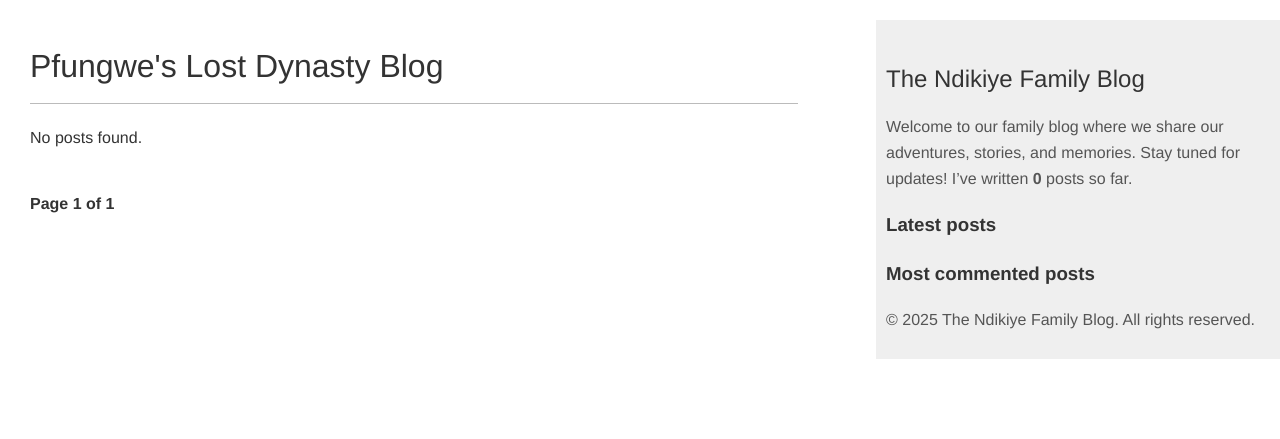
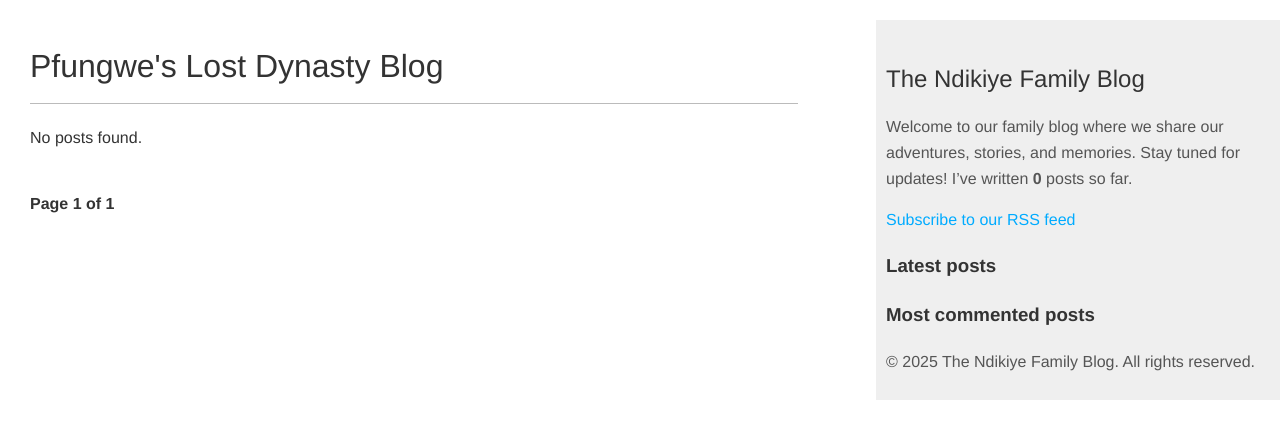
Before and after one commit to Mikemupararano/dynasty-blog, a Django app: page / in a window 1280 px wide. Shown: the top 439 px of the page. Run offline with Django 5.2, Linux system fonts and the light colour scheme; data that the repository does not hold is empty.

Commit message:
Downloaded fluent reader and updated base.html to render "Subscribe to our RSS feed".

```diff
--- a/dynasty_blog/templates/blog/base.html
+++ b/dynasty_blog/templates/blog/base.html
@@ -25,6 +25,10 @@
         Welcome to our family blog where we share our adventures, stories, and memories. Stay tuned for updates! I’ve written <strong>{{ total }}</strong>
         post{{ total|pluralize }} so far.
       </p>
+      <p>
+        <a href="{% url 'blog:post_feed' %}">Subscribe to our RSS feed</a>
+      </p>
+
       <h3>Latest posts</h3>
       {% show_latest_posts 3 %}
       <h3>Most commented posts</h3>
```
